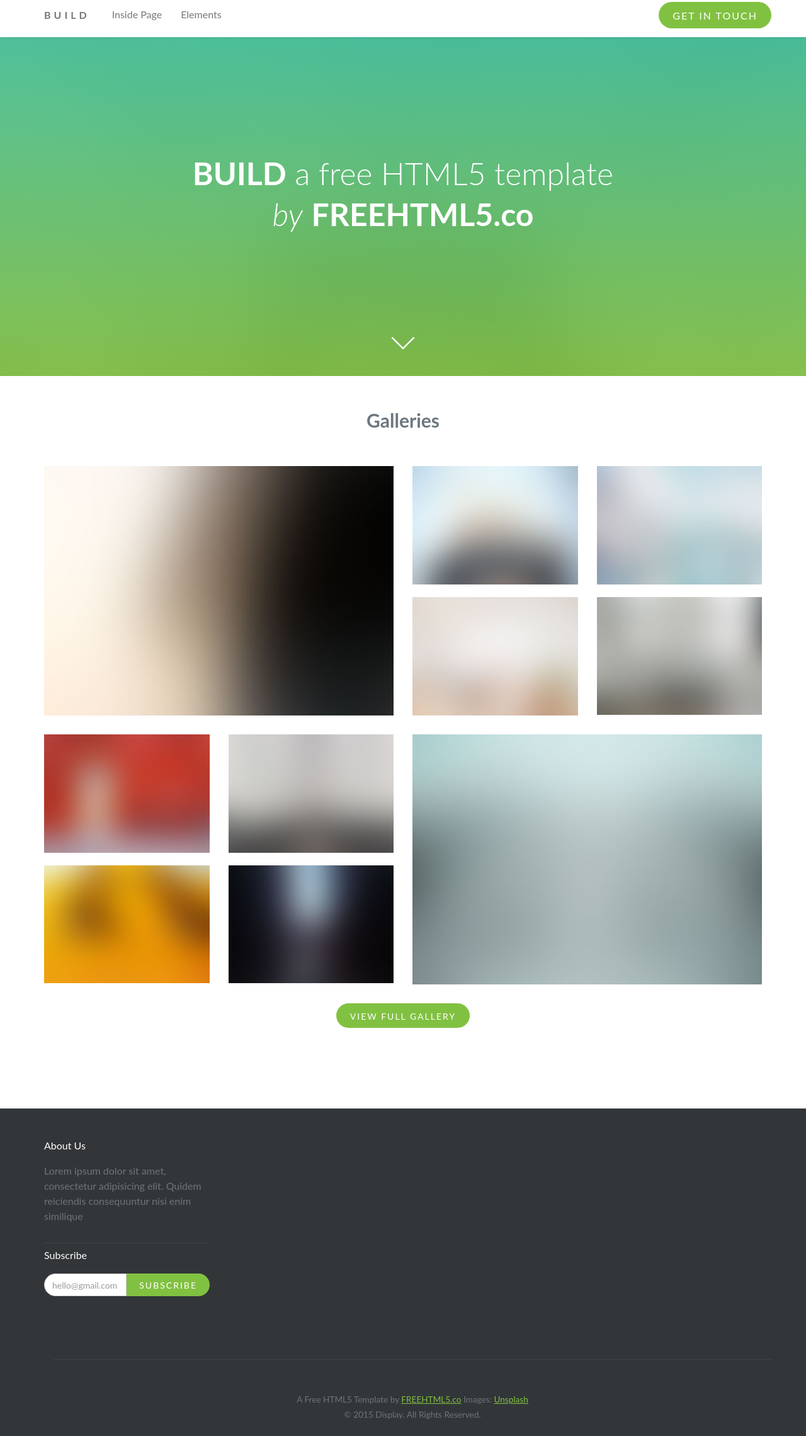
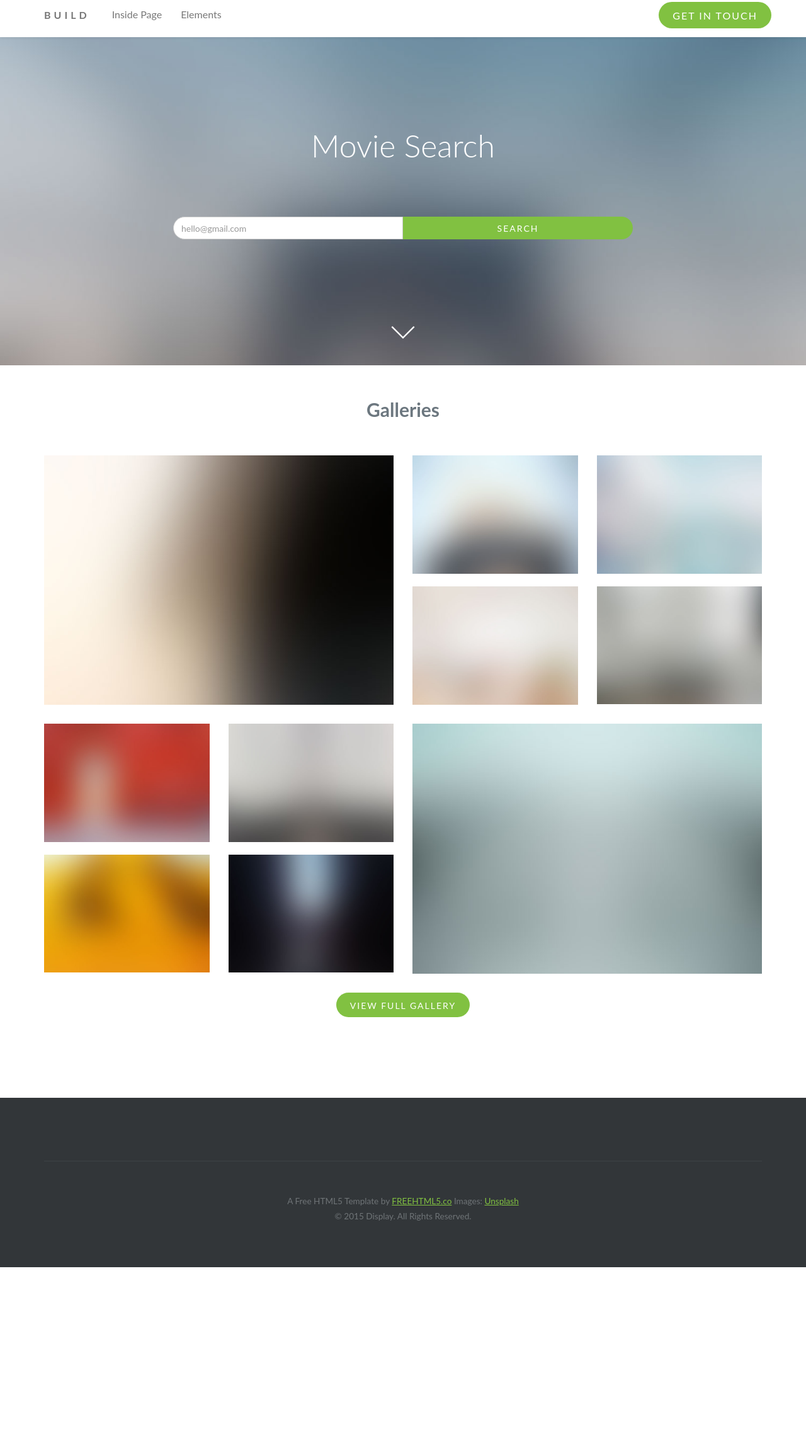
Before and after one commit to georgms/fhs-swt2016_imdb, a plain HTML site: page index.html in a window 1280 px wide. Shown: the part 11-2291 px from the top of the page at 63% size. After the commit the page ends 2023 px from the top, so only its background shows below. Drawn offline with Linux system fonts and the light colour scheme; a web font is replaced by a local one.

Commit message:
fixing button position

```diff
--- a/css/style.css
+++ b/css/style.css
@@ -313,7 +313,7 @@
   z-index: 1;
 }
 #fh5co-hero .text {
-  padding: 14em 0;
+  padding: 5em 0;
   z-index: 2;
   position: relative;
 }
@@ -331,6 +331,7 @@
   font-weight: 300;
   line-height: 1.3;
   font-size: 50px;
+  margin-top: 100px;
 }
 @media screen and (max-width: 768px) {
   #fh5co-hero .text h1 {
@@ -515,6 +516,7 @@
 
 .form-subscribe .field {
   position: relative;
+  margin-bottom: 200px;
 }
 .form-subscribe .field input[type="email"] {
   -webkit-border-bottom-left-radius: 30px;
--- a/index.html
+++ b/index.html
@@ -79,12 +79,33 @@
 
   <div id="fh5co-hero" style="background-image: url(images/hero_2.jpg)">
     <a href="#fh5co-main" class="smoothscroll animated bounce fh5co-arrow"><i class="ti-angle-down"></i></a>
-    <div class="overlay"></div>
     <div class="container">
       <div class="col-md-8 col-md-offset-2">
         <div class="text">
-          <h1> <strong >BUILD</strong> a free HTML5 template <em>by</em> <strong>FREEHTML5.co</strong></h1>
+          <h1> Movie Search</h1>
         </div>
+
+        <form action="#" class="form-subscribe">
+          <div class="field">
+            <input type="email" class="form-control" placeholder="hello@gmail.com">
+            <button class="btn btn-primary">search</button>
+          </div>
+        </form>
+        <p></p>
+
+<!--        <div class="container">
+          <div class="row">
+            <div class="col-md-4 col-sm-6">
+              <form action="#" class="form-subscribe">
+                <div class="field">
+                  <input type="email" class="form-control" placeholder="hello@gmail.com">
+                  <button class="btn btn-primary">search</button>
+                </div>
+              </form>
+            <div class="fh5co-spacer fh5co-spacer-sm"></div>
+            </div>
+          </div>
+        </div>-->
       </div>
     </div>
   </div>
@@ -232,27 +253,7 @@
   </main>
 
   <footer role="contentinfo" id="fh5co-footer">
-    <div class="container">
-      <div class="row">
-        <div class="col-md-3 col-sm-6">
-          <div class="footer-box border-bottom">
-            <h3 class="footer-heading">About Us</h3>
-            <p>Lorem ipsum dolor sit amet, consectetur adipisicing elit. Quidem reiciendis consequuntur nisi enim similique </p>
-          </div>
 
-            <h3 class="footer-heading">Subscribe</h3>
-            <form action="#" class="form-subscribe">
-              <div class="field">
-                <input type="email" class="form-control" placeholder="hello@gmail.com">
-                <button class="btn btn-primary">Subscribe</button>
-              </div>
-            </form>
-            <div class="fh5co-spacer fh5co-spacer-sm"></div>
-
-        </div>
-        <div class="col-md-3 col-sm-6">
-        </div>
-        </div>
     <div class="container">
       <div class="row">
         <div class="col-md-12">
```
